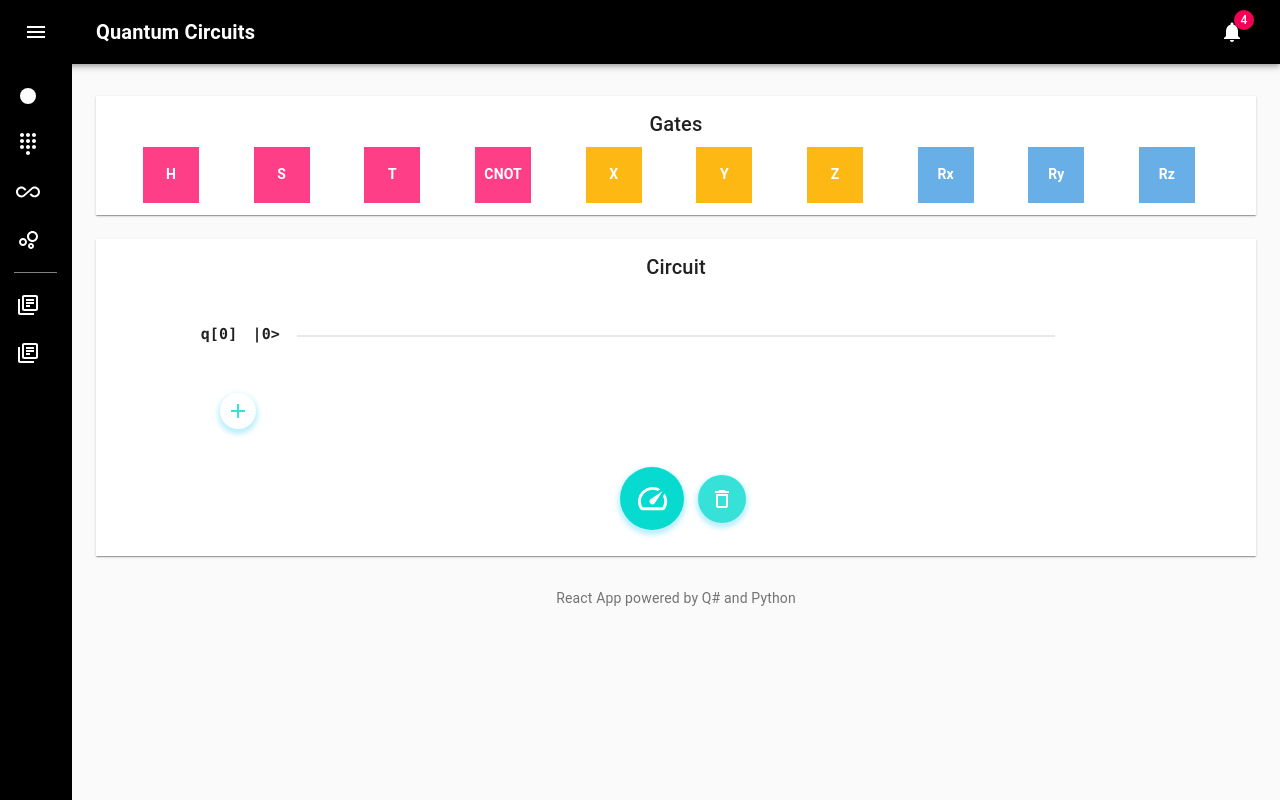
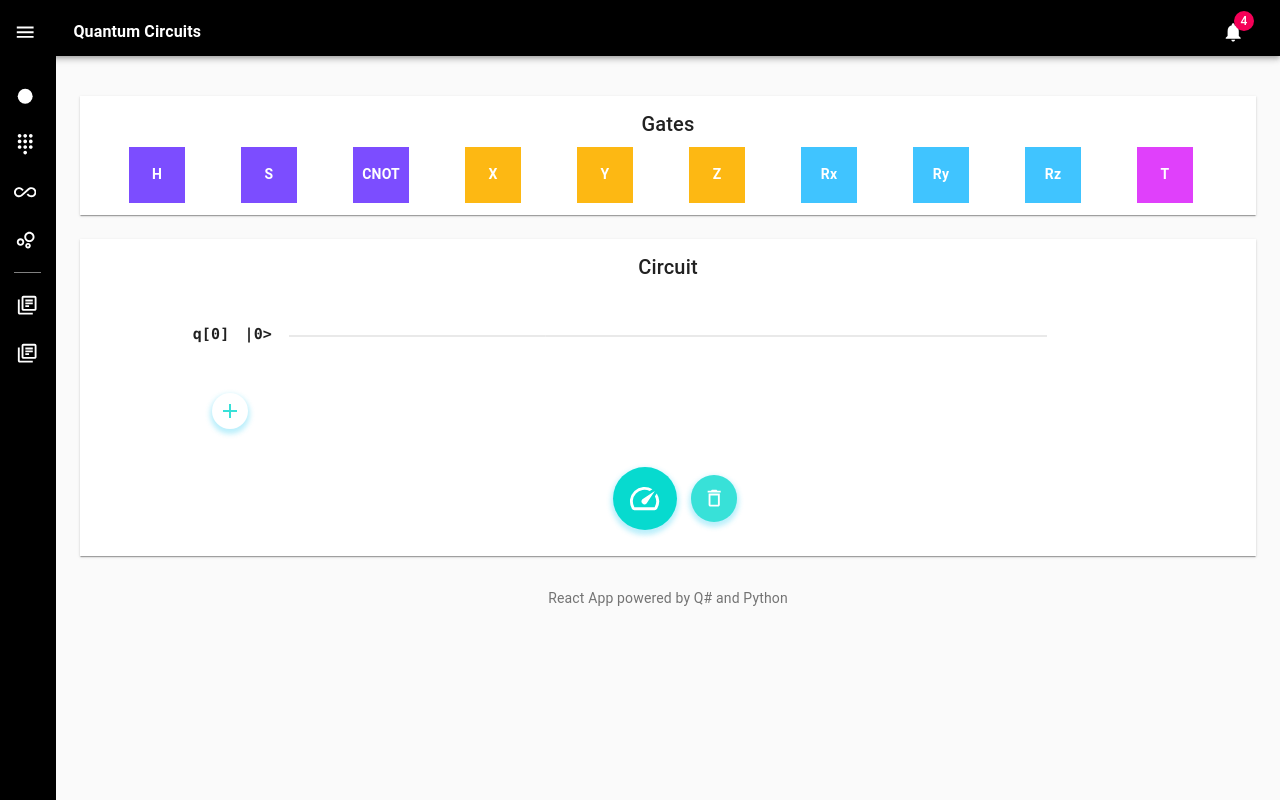
Before and after one commit to JohnYacoub/quantum-circuit-simulator, a React (Create React App) app: page /multiqubit in a window 1280 px wide. Built offline with nearby package versions, Linux system fonts and the light colour scheme.

Commit message:
Api to fetch multi qubit circuit results.

```diff
--- a/src/App.css
+++ b/src/App.css
@@ -114,10 +114,14 @@ button.MuiButton-root {
 
 .H,
 .S,
-.T,
 .CNOT {
-  background-color: #ff3e88;
-  fill: #ff3e88;
+  background-color: #7c4dff;
+  fill: #7c4dff;
+}
+
+.T {
+  background-color: #e040fb;
+  fill: #e040fb;
 }
 
 .X,
@@ -130,8 +134,8 @@ button.MuiButton-root {
 .Rx,
 .Ry,
 .Rz {
-  background-color: rgb(104, 174, 231);
-  fill: rgb(104, 174, 231);
+  background-color: #40c4ff;
+  fill: #40c4ff;
 }
 
 div.MuiGrid-container {
@@ -164,8 +168,8 @@ hr.MuiDivider-root {
   max-width: 60vw;
 }
 
-div.circuitWrapper{
-  overflow: auto
+div.circuitWrapper {
+  overflow: auto;
 }
 
 div.paper {
@@ -174,20 +178,31 @@ div.paper {
   border-radius: 0;
 }
 
-div.container{
-  padding-top:32px;
+div.container {
+  padding-top: 32px;
   padding-bottom: 32px;
   justify-content: center;
   text-align: -webkit-center;
 }
 main {
-  flex-grow: 1; height: 100vh; overflow: auto
+  flex-grow: 1;
+  height: 100vh;
+  overflow: auto;
 }
 
-div.appBarSpacer{
-  min-height: 64px
+div.appBarSpacer {
+  min-height: 64px;
 }
 
-div.wrapper{
-  display: flex
+div.wrapper {
+  display: flex;
 }
+
+div.MuiToolbar-gutters,
+a.MuiListItem-gutters {
+  padding-left: 1em;
+}
+
+svg.MuiSvgIcon-root {
+  font-size: 1.4rem;
+}
--- a/src/Circuit.js
+++ b/src/Circuit.js
@@ -21,7 +21,6 @@ function Circuit(props) {
         }}
       ></line>
       {props.gateList.map((gate, idx) => {
-        console.log(gate);
         if (gate === "M") {
           return (
             <g key={gate} style={{ maxWidth: "60vw" }}>
@@ -32,11 +31,6 @@ function Circuit(props) {
                 y1={20}
                 y2={20}
                 fill="none"
-                style={{
-                  stroke: "grey",
-                  strokeWidth: 2,
-                  strokeLinecap: "round"
-                }}
               ></line>
               <rect
                 className="gateRect"
@@ -63,6 +57,19 @@ function Circuit(props) {
               </text>
             </g>
           );
+        } else if (gate === "I") {
+          return (
+            <g key={gate} style={{ maxWidth: "60vw" }}>
+              <line
+                className="fillerLine"
+                x1={40 + 80 * idx}
+                x2={40 + 80 * idx + 80}
+                y1={20}
+                y2={20}
+                fill="none"
+              ></line>
+            </g>
+          );
         } else if (gate === "CNOTc") {
           return (
             <g key={gate}>
@@ -73,24 +80,14 @@ function Circuit(props) {
                 y1={20}
                 y2={20}
                 fill="none"
-                style={{
-                  stroke: "grey",
-                  strokeWidth: 2,
-                  strokeLinecap: "round"
-                }}
               ></line>
               <line
                 className="fillGapLine"
                 x1={80 * idx + 40}
-                x2={80 * idx + 40 + 40 -20}
+                x2={80 * idx + 40 + 40 - 20}
                 y1={20}
                 y2={20}
                 fill="none"
-                style={{
-                  stroke: "grey",
-                  strokeWidth: 2,
-                  strokeLinecap: "round"
-                }}
               ></line>
               <line
                 className="circuitLine"
@@ -99,11 +96,6 @@ function Circuit(props) {
                 y1={20}
                 y2={20}
                 fill="none"
-                style={{
-                  stroke: "grey",
-                  strokeWidth: 2,
-                  strokeLinecap: "round"
-                }}
               ></line>
               <line
                 className="cnotGate"
@@ -118,14 +110,7 @@ function Circuit(props) {
                   strokeLinecap: "round"
                 }}
               ></line>
-              <circle
-                cx={20 + 40 + 80 * idx}
-                cy={20}
-                r={10}
-                stroke="black"
-                stroke-width="3"
-                fill="blue"
-              />
+              <circle cx={20 + 40 + 80 * idx} cy={20} r={10} className="CNOT" />
             </g>
           );
         } else if (gate === "CNOTt") {
@@ -138,11 +123,6 @@ function Circuit(props) {
                 y1={20}
                 y2={20}
                 fill="none"
-                style={{
-                  stroke: "grey",
-                  strokeWidth: 2,
-                  strokeLinecap: "round"
-                }}
               ></line>
               <line
                 className="circuitLine"
@@ -151,21 +131,22 @@ function Circuit(props) {
                 y1={20}
                 y2={20}
                 fill="none"
-                style={{
-                  stroke: "grey",
-                  strokeWidth: 2,
-                  strokeLinecap: "round"
-                }}
               ></line>
 
-              <circle
-                cx={20 + 40 + 80 * idx}
-                cy={20}
-                r={15}
-                stroke="black"
-                stroke-width="3"
-                fill="blue"
-              />
+              <circle cx={20 + 40 + 80 * idx} cy={20} r={15} className="CNOT" />
+              <text
+                className="gateRect"
+                dominantBaseline="alphabetical"
+                x={20 + 40 + 80 * idx} //20+80*elemNum
+                y={30}
+                style={{
+                  fontSize: 30,
+                  fontStyle: "normal",
+                  fill: "white"
+                }}
+              >
+                <tspan textAnchor="middle">{"+"}</tspan>
+              </text>
             </g>
           );
         } else {
@@ -178,11 +159,6 @@ function Circuit(props) {
                 y1={20}
                 y2={20}
                 fill="none"
-                style={{
-                  stroke: "grey",
-                  strokeWidth: 2,
-                  strokeLinecap: "round"
-                }}
               ></line>
               <line
                 className="circuitLine"
@@ -191,11 +167,6 @@ function Circuit(props) {
                 y1={20}
                 y2={20}
                 fill="none"
-                style={{
-                  stroke: "grey",
-                  strokeWidth: 2,
-                  strokeLinecap: "round"
-                }}
               ></line>
               <rect
                 className={`${gate} gateRect`}
@@ -228,21 +199,4 @@ function Circuit(props) {
   );
 }
 
-const baseLine = () => {
-  return (
-    <line
-      className="circuitLine"
-      x1={0}
-      x2={6000}
-      y1={20}
-      y2={20}
-      fill="none"
-      style={{
-        stroke: "lightGrey",
-        strokeWidth: 2,
-        strokeLinecap: "round"
-      }}
-    ></line>
-  );
-};
 export default Circuit;
--- a/src/Menu.js
+++ b/src/Menu.js
@@ -19,9 +19,6 @@ const useStyles = makeStyles(theme => ({
   root: {
     display: "flex"
   },
-  toolbar: {
-    paddingRight: 24 // keep right padding when drawer closed
-  },
   toolbarIcon: {
     display: "flex",
     alignItems: "center",
@@ -30,6 +27,7 @@ const useStyles = makeStyles(theme => ({
     ...theme.mixins.toolbar
   },
   appBar: {
+    height: '4em',
     backgroundColor: "black",
     zIndex: theme.zIndex.drawer + 1,
     transition: theme.transitions.create(["width", "margin"], {
@@ -46,7 +44,7 @@ const useStyles = makeStyles(theme => ({
     })
   },
   menuButton: {
-    marginRight: 36
+    marginRight: 25
   },
   menuButtonHidden: {
     display: "none"
@@ -73,10 +71,8 @@ const useStyles = makeStyles(theme => ({
       easing: theme.transitions.easing.sharp,
       duration: theme.transitions.duration.leavingScreen
     }),
-    width: theme.spacing(7),
-    [theme.breakpoints.up("sm")]: {
-      width: theme.spacing(9)
-    }
+    width: '4em',
+
   },
   appBarSpacer: theme.mixins.toolbar,
   content: {
@@ -128,7 +124,7 @@ export default function Menu() {
         position="absolute"
         className={clsx(classes.appBar, open && classes.appBarShift)}
       >
-        <Toolbar className={classes.toolbar}>
+        <Toolbar>
           <IconButton
             edge="start"
             color="inherit"
@@ -142,8 +138,6 @@ export default function Menu() {
             <MenuIcon />
           </IconButton>
           <Typography
-            component="h1"
-            variant="h6"
             color="white"
             noWrap
             className={classes.title}
--- a/src/MultiQubitPage.js
+++ b/src/MultiQubitPage.js
@@ -1,5 +1,4 @@
-import React, { useState } from "react";
-import { makeStyles } from "@material-ui/core/styles";
+import React from "react";
 import CssBaseline from "@material-ui/core/CssBaseline";
 import Box from "@material-ui/core/Box";
 import Menu from "./Menu";
@@ -31,16 +30,95 @@ class MultiQubitPage extends React.Component {
   const [data, setData] = useState([{ idx: 0, gates: [] }]);
   */
   getResult = () => {
-    //if (!gates.includes("M")) setGates([...gates, "M"]);
+    if (this.state.data[0].gates === []) {
+      this.setState({ result: "Select at least 1 gate!" });
+    } else {
+      const maxLength = Math.max(
+        ...this.state.data.map(circuitItem => {
+          return circuitItem.gates.length;
+        })
+      );
+
+      const gates = this.state.data
+        .map(circuitItem => {
+          return circuitItem.gates;
+        })
+        .map(gatesList => {
+          if (gatesList.length < maxLength) {
+            const diff = maxLength - gatesList.length;
+            console.log([...gatesList, ...new Array(diff).fill("I")])
+            return [...gatesList, ...new Array(diff).fill("I")];
+          } else {
+
+            return gatesList;
+          }
+        });
+
+      let res = "";
+      fetch(`http://localhost:5000/circuit-result`, {
+        headers: {
+          "Content-Type": "application/json",
+          Accept: "application/json",
+          charset: "UTF-8"
+        },
+        method: "POST",
+        body: JSON.stringify({
+          qubitNum: `${this.state.data.length}`,
+          gates: gates,
+          angle: `${90}`
+        })
+      })
+        .then(response =>
+          response.json().then(data => {
+            res = `${data.finalResult}`;
+            this.setState({
+              result: res
+            });
+          })
+        )
+        .catch(err => {
+          console.log("Error Reading data " + err);
+        });
+      //if (!gates.includes("M")) setGates([...gates, "M"]);
+    }
   };
   selectGate = gateName => {
     let newDataMatrix = this.state.data;
+    if (gateName === "CNOT") {
+      if (newDataMatrix[this.state.activeQubit + 1] == null) return;
+      if (
+        newDataMatrix[this.state.activeQubit].gates.length >=
+        newDataMatrix[this.state.activeQubit + 1].gates.length
+      ) {
+        const diff =
+          newDataMatrix[this.state.activeQubit].gates.length -
+          newDataMatrix[this.state.activeQubit + 1].gates.length;
+        newDataMatrix[this.state.activeQubit + 1].gates = [
+          ...[
+            ...newDataMatrix[this.state.activeQubit + 1].gates,
+            ...new Array(diff).fill("I")
+          ],
+          "CNOTt"
+        ];
+        newDataMatrix[this.state.activeQubit].gates.push("CNOTc");
+      } else if (
+        newDataMatrix[this.state.activeQubit + 1].gates.length >
+        newDataMatrix[this.state.activeQubit].gates.length
+      ) {
+        const diff =
+          newDataMatrix[this.state.activeQubit + 1].gates.length -
+          newDataMatrix[this.state.activeQubit].gates.length;
+        newDataMatrix[this.state.activeQubit].gates = [
+          ...[
+            ...newDataMatrix[this.state.activeQubit].gates,
+            ...new Array(diff).fill("I")
+          ],
+          "CNOTc"
+        ];
 
-
-    if (gateName === "CNOT") {
-      newDataMatrix[this.state.activeQubit].gates.push("CNOTc");
-      newDataMatrix[this.state.activeQubit + 1].gates.push("CNOTt");
-    } else{
+        newDataMatrix[this.state.activeQubit + 1].gates.push("CNOTt");
+      }
+    } else {
       newDataMatrix[this.state.activeQubit].gates.push(gateName);
     }
 
@@ -86,7 +164,18 @@ class MultiQubitPage extends React.Component {
                 <Paper className="paper">
                   <Title>Gates</Title>
                   <Grid container spacing={3}>
-                    {["H", "S", "T",, "CNOT", "X", "Y", "Z", "Rx", "Ry", "Rz"].map(g => (
+                    {[
+                      "H",
+                      "S",
+                      "CNOT",
+                      "X",
+                      "Y",
+                      "Z",
+                      "Rx",
+                      "Ry",
+                      "Rz",
+                      "T"
+                    ].map(g => (
                       <Grid
                         key={g}
                         className="gate-wrapper"
```
